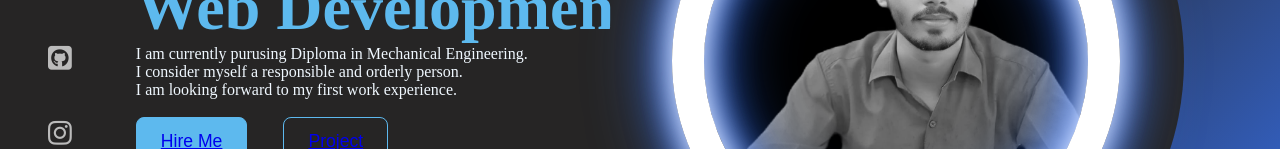
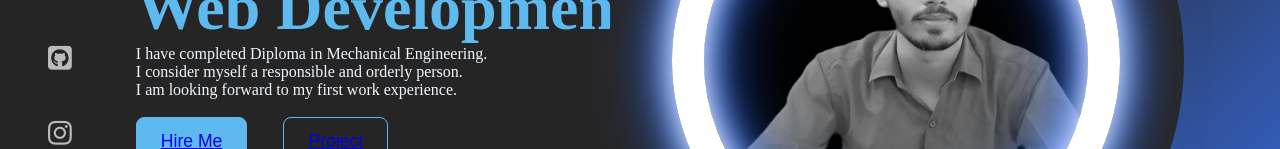
Before and after one commit to Abhaysingh90/PORTFOLIO, a plain HTML site: page index.html in a window 1280 px wide. Shown: the part 379-528 px from the top of the page. Drawn offline with Linux system fonts and the light colour scheme.

Commit message:
Update index.html

```diff
--- a/index.html
+++ b/index.html
@@ -26,7 +26,7 @@
             <p class="descript">Hi! I Am <span>Abhay Singh</span></p>
             <h1>Web Development</h1>
             <div class="profile">
-            <p>I am currently purusing Diploma in Mechanical Engineering.
+            <p>I have completed Diploma in Mechanical Engineering.
               <br>
               I consider myself a responsible and orderly person.
               <br>
```
